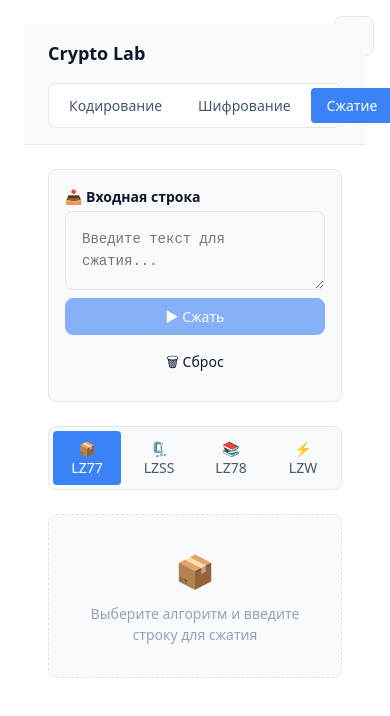
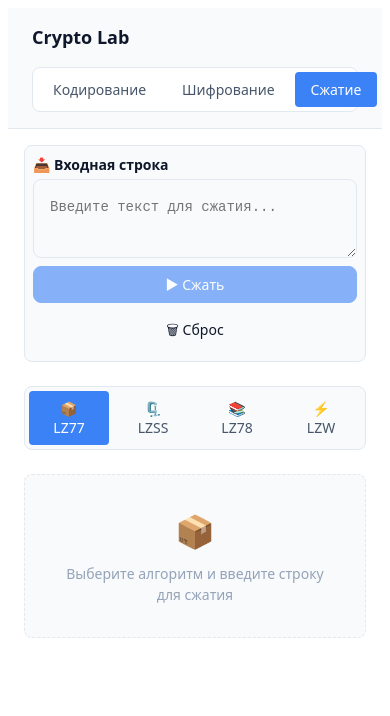
Before and after one commit to koupcls/Calculator, a Vue app in the folder app/: page /Calculator/compression in a window 390 px wide. Shown: the top 716 px of the page. Built offline with nearby package versions, Linux system fonts and the light colour scheme.

Commit message:
feat(styles): updated styles

```diff
--- a/app/src/assets/styles/variables.css
+++ b/app/src/assets/styles/variables.css
@@ -1,5 +1,4 @@
 :root {
-  /* Светлая тема (по умолчанию) */
   --color-bg: #ffffff;
   --color-bg-secondary: #f8fafc;
   --color-bg-tertiary: #f1f5f9;
@@ -14,25 +13,22 @@
   --color-warning: #f59e0b;
   --color-error: #ef4444;
 
-  /* Размеры и отступы */
   --radius-sm: 4px;
   --radius-md: 8px;
   --radius-lg: 12px;
+
   --spacing-xs: 4px;
   --spacing-sm: 8px;
   --spacing-md: 16px;
   --spacing-lg: 24px;
   --spacing-xl: 32px;
 
-  /* Шрифты */
   --font-sans: system-ui, -apple-system, sans-serif;
   --font-mono: 'SF Mono', 'Fira Code', monospace;
 
-  /* Тени */
   --shadow-sm: 0 1px 2px rgba(0, 0, 0, 0.05);
   --shadow-md: 0 4px 6px -1px rgba(0, 0, 0, 0.1);
 
-  /* Анимации */
   --transition: 0.2s ease;
 }
 
@@ -52,7 +48,6 @@
   --color-error: #ed4245;
 }
 
-/* Глобальный сброс и базовые стили */
 *, *::before, *::after {
   box-sizing: border-box;
   margin: 0;
@@ -67,6 +62,7 @@ html, body {
   color: var(--color-text);
   background: var(--color-bg);
   transition: background var(--transition), color var(--transition);
+  -webkit-font-smoothing: antialiased;
 }
 
 body {
@@ -75,7 +71,6 @@ body {
   margin: 0 auto;
 }
 
-/* Утилиты */
 .mono { font-family: var(--font-mono); }
 .text-center { text-align: center; }
 .text-muted { color: var(--color-text-muted); }
@@ -89,3 +84,86 @@ body {
   .hidden-mobile { display: block; }
   .hidden-desktop { display: none; }
 }
+
+@media (max-width: 768px) {
+  body { padding: var(--spacing-md); }
+
+  .app-main, .cipher-page, .compression-container, .page,
+  .step-card, .initial-input-section, .final-output, .alphabet-editor,
+  .input-section, .add-step-form, .metrics-panel,
+  .columnar-viz, .columnar-viz-rotated, .lz77-container {
+    padding: var(--spacing-sm) !important;
+  }
+
+  .compression-table, .lz77-table, .base-dynamic-table { font-size: 12px; }
+
+  .compression-table th, .compression-table td,
+  .lz77-table th, .lz77-table td { padding: 6px 8px !important; }
+
+  .btn--md { padding: 6px 12px; font-size: 13px; }
+
+  .char-input { flex: 0 0 50px; font-size: 16px; padding: 6px; }
+  .add-btn { padding: 6px 12px; font-size: 13px; }
+
+  .alphabet-tile, .plus-tile { width: 42px; height: 56px; }
+  .tile-symbol { font-size: 18px; }
+  .tile-index { font-size: 9px; }
+}
+
+@media (max-width: 480px) {
+  body { padding: var(--spacing-sm); }
+  .app-main { padding: var(--spacing-sm); }
+}
+
+@media (max-width: 360px) {
+  .alphabet-tile, .plus-tile { width: 38px; height: 52px; }
+  .tile-symbol { font-size: 16px; }
+  .nav-tab { padding: 4px 6px; font-size: 11px; }
+}
+
+* {
+  scrollbar-width: thin;
+  scrollbar-color: var(--color-primary) var(--color-bg-tertiary);
+}
+
+*::-webkit-scrollbar {
+  width: 8px;
+  height: 8px;
+}
+
+*::-webkit-scrollbar-track {
+  background: var(--color-bg-tertiary);
+  border-radius: var(--radius-sm);
+}
+
+*::-webkit-scrollbar-thumb {
+  background: var(--color-primary);
+  border-radius: var(--radius-sm);
+  transition: background var(--transition);
+}
+
+*::-webkit-scrollbar-thumb:hover {
+  background: var(--color-primary-hover);
+}
+
+*::-webkit-scrollbar-corner {
+  background: transparent;
+}
+
+.scrollbar-thin {
+  scrollbar-width: thin;
+}
+
+.scrollbar-thin::-webkit-scrollbar {
+  width: 4px;
+  height: 4px;
+}
+
+.scrollbar-hidden {
+  -ms-overflow-style: none;
+  scrollbar-width: none;
+}
+
+.scrollbar-hidden::-webkit-scrollbar {
+  display: none;
+}
```
